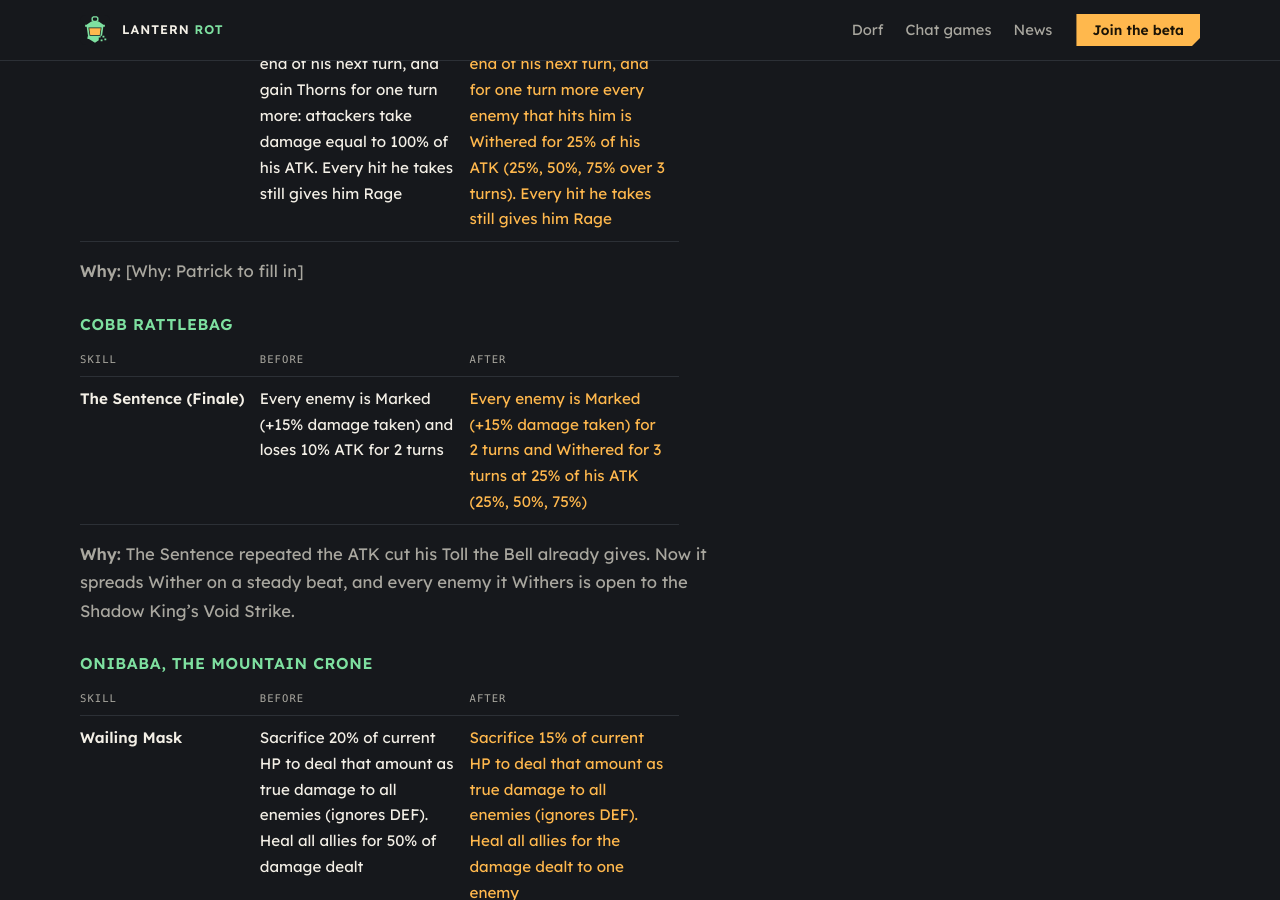
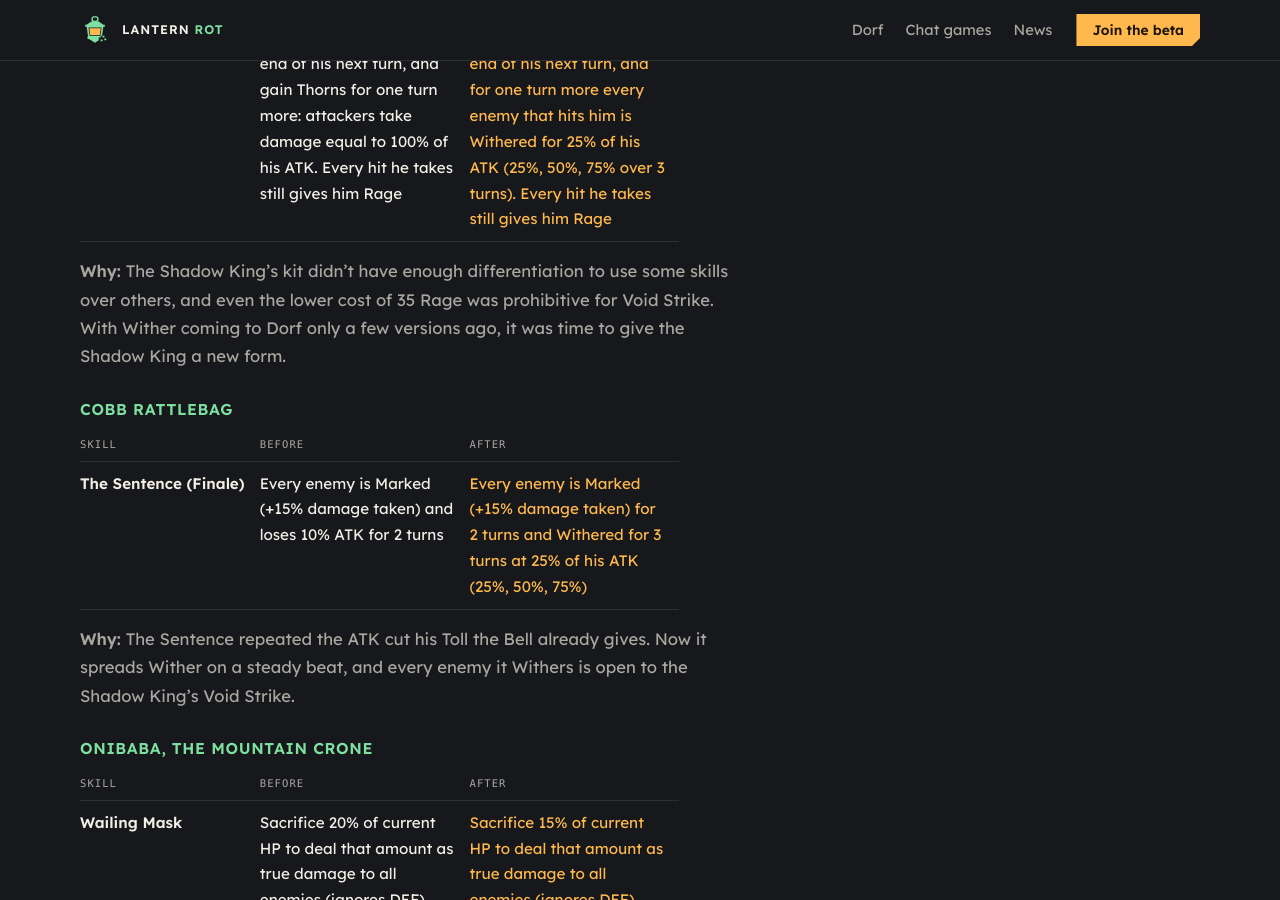
Before and after one commit to lanternrot/lanternrot.github.io, a Jekyll site: the page built from _posts/2026-10-23-dorf-4-14-0.md, in a window 1280 px wide and 900 px high, scrolled down 4248 px. Built offline with Jekyll 4.4.1, drawn with Linux system fonts in a browser that asks for light colours; some web fonts are replaced.

Commit message:
news(4.14.0): the Shadow King's why, in Patrick's words
Co-Authored-By: Claude Opus 5.5 (1M context) <noreply@anthropic.com>

```diff
--- a/_posts/2026-10-23-dorf-4-14-0.md
+++ b/_posts/2026-10-23-dorf-4-14-0.md
@@ -80,7 +80,7 @@ A hero out on an expedition isn't locked away any more. They can take a seat in
 | Void Strike | Deal 200% ATK damage to one enemy, ignoring all of their DEF. Costs 35 Rage and gives 10 back | Deal 200% ATK damage to one enemy. If they are Withered, the hit ignores all of their DEF. Costs 30 Rage and gives 10 back |
 | Stares Back | Taunt all enemies until the end of his next turn, and gain Thorns for one turn more: attackers take damage equal to 100% of his ATK. Every hit he takes still gives him Rage | Taunt all enemies until the end of his next turn, and for one turn more every enemy that hits him is Withered for 25% of his ATK (25%, 50%, 75% over 3 turns). Every hit he takes still gives him Rage |
 
-**Why:** [Why: Patrick to fill in]
+**Why:** The Shadow King's kit didn't have enough differentiation to use some skills over others, and even the lower cost of 35 Rage was prohibitive for Void Strike. With Wither coming to Dorf only a few versions ago, it was time to give the Shadow King a new form.
 {: .why}
 
 ### Cobb Rattlebag
```
